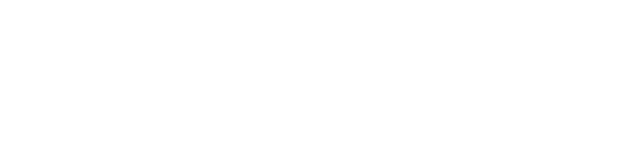
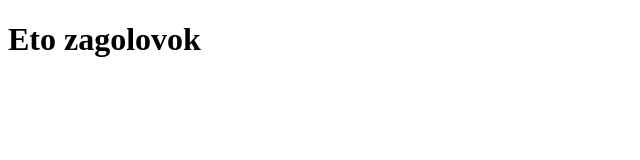
Before and after one commit to elenaf/first-project, a plain HTML site: page index.html in a window 1280 px wide. Shown: the whole page, without its empty margins (0-640 px from the left). Drawn offline with Linux system fonts and the light colour scheme.

Commit message:
добавила заголовок в index

```diff
--- a/index.html
+++ b/index.html
@@ -7,6 +7,8 @@
     </head>
 
     <body>
-
+      <h1>
+         Eto zagolovok
+      </h1>
     </body>
 </html>
```
